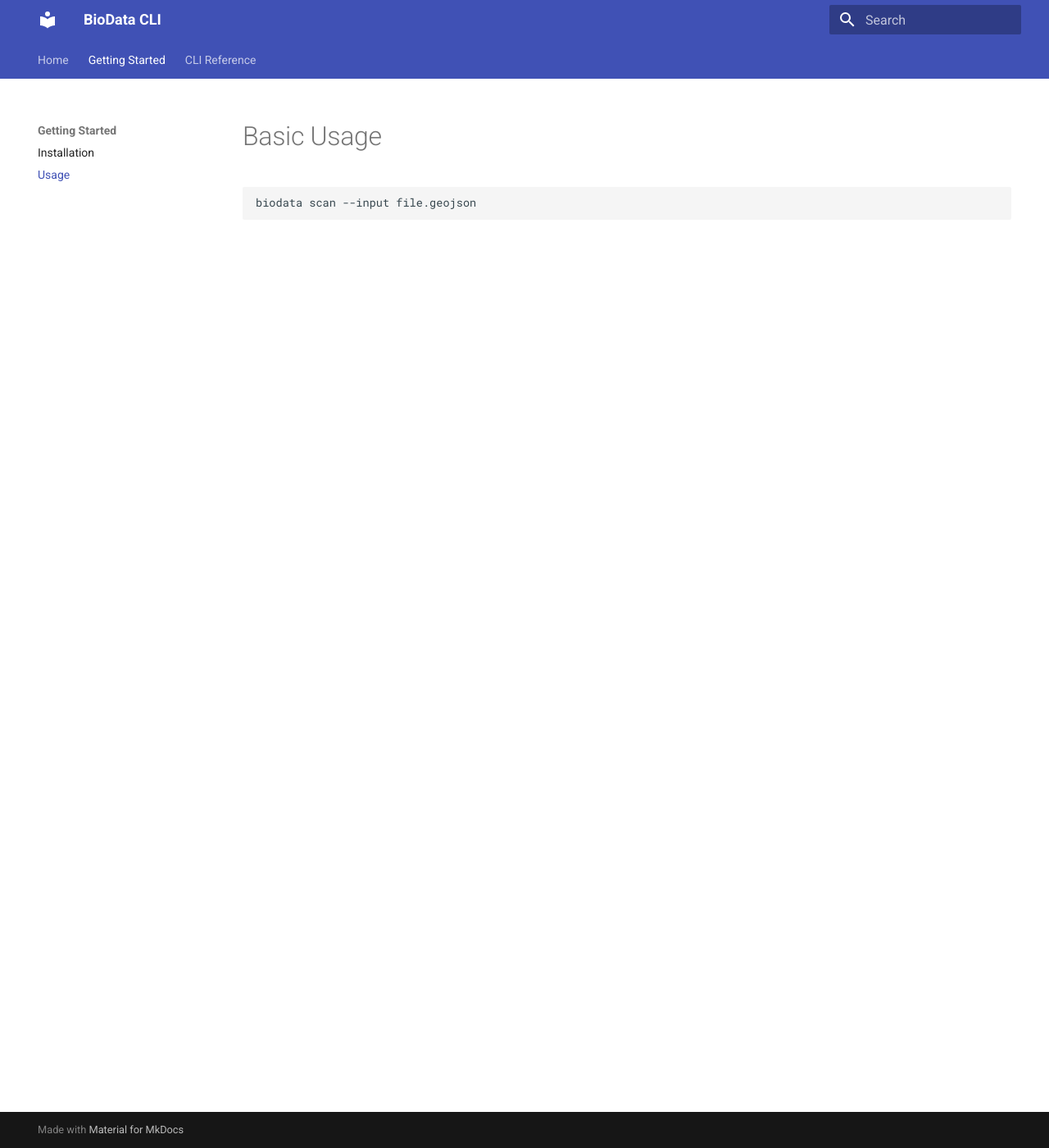
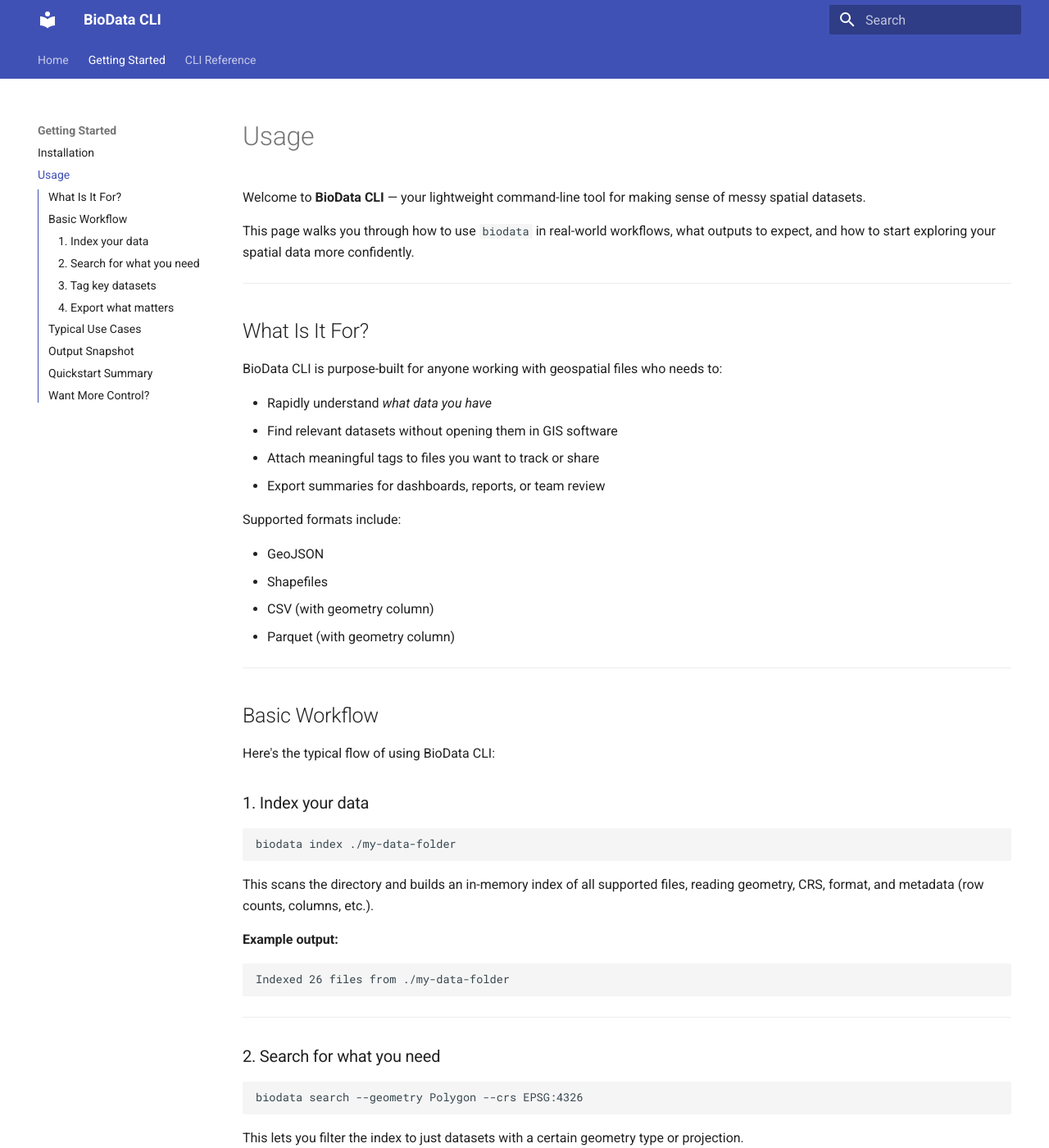
Before and after one commit to civicforge/biodata-cli, an MkDocs documentation site: the page built from docs/usage.md, in a window 1280 px wide and 1400 px high. Shown: the whole window at 82% size. Built offline with MkDocs 1.6.1 and Material for MkDocs 9.7.7, drawn with Linux system fonts in a browser that asks for light colours; some of the changed text lies outside the part shown.

Commit message:
Updated usage.md temporarily using LLM

````diff
--- a/docs/usage.md
+++ b/docs/usage.md
@@ -1,5 +1,155 @@
-# Basic Usage
+# Usage
+
+Welcome to **BioData CLI** — your lightweight command-line tool for making
+sense of messy spatial datasets.
+
+This page walks you through how to use `biodata` in real-world workflows, what
+outputs to expect, and how to start exploring your spatial data more confidently.
+
+---
+
+## What Is It For?
+
+BioData CLI is purpose-built for anyone working with geospatial files who needs to:
+
+* Rapidly understand *what data you have*
+* Find relevant datasets without opening them in GIS software
+* Attach meaningful tags to files you want to track or share
+* Export summaries for dashboards, reports, or team review
+
+Supported formats include:
+
+* GeoJSON
+* Shapefiles
+* CSV (with geometry column)
+* Parquet (with geometry column)
+
+---
+
+## Basic Workflow
+
+Here's the typical flow of using BioData CLI:
+
+### 1. Index your data
 
 ```bash
-biodata scan --input file.geojson
+biodata index ./my-data-folder
 ```
+
+This scans the directory and builds an in-memory index of all supported files,
+reading geometry, CRS, format, and metadata (row counts, columns, etc.).
+
+**Example output:**
+
+```bash
+Indexed 26 files from ./my-data-folder
+```
+
+---
+
+### 2. Search for what you need
+
+```bash
+biodata search --geometry Polygon --crs EPSG:4326
+```
+
+This lets you filter the index to just datasets with a certain geometry type or projection.
+
+**Example output:**
+
+```bash
+ID: 2
+Path: ./my-data-folder/wetlands.geojson
+Format: geojson
+Geometry: Polygon
+CRS: EPSG:4326
+Tags:
+```
+
+---
+
+### 3. Tag key datasets
+
+```bash
+biodata tag 2 --add habitat high_priority
+```
+
+Use tags to track which datasets are ready for export, require review, or match
+a theme.
+
+**Example output:**
+
+```bash
+Dataset 2 updated. Tags: habitat, high_priority
+```
+
+---
+
+### 4. Export what matters
+
+```bash
+biodata export --format json --output index.json
+```
+
+This creates a structured summary (JSON or CSV) that can be used in dashboards,
+notebooks, or shared with your team.
+
+**Example output:**
+
+```bash
+Exported 3 dataset(s) to index.json
+```
+
+---
+
+## Typical Use Cases
+
+* **Before fieldwork:** Get a sense of which spatial datasets you have and what
+projections they’re in.
+* **During analysis:** Tag datasets you're actively using and export summaries
+for notebooks.
+* **Before sharing:** Export just the cleaned/confirmed layers to pass on to collaborators.
+
+---
+
+## Output Snapshot
+
+Here’s what metadata for a dataset looks like when viewed via `biodata show`:
+
+```bash
+ID: 4
+Path: ./data/regions.shp
+Format: shapefile
+Geometry: Polygon
+CRS: EPSG:3857
+Rows: 72
+Columns: name, population, geometry
+Tags: review, region_layer
+```
+
+---
+
+## Quickstart Summary
+
+```bash
+biodata index ./data
+biodata search --format geojson --geometry Point
+biodata tag 5 --add species observation
+biodata export --format csv --output summary.csv
+```
+
+---
+
+## Want More Control?
+
+See the full list of supported [Commands & Flags](commands.md).
+
+You’ll find:
+
+* All CLI commands with descriptions
+* Every flag and its default behavior
+* Examples for more complex tasks
+
+---
+
+Start small. Grow confident. Use your data.
````
